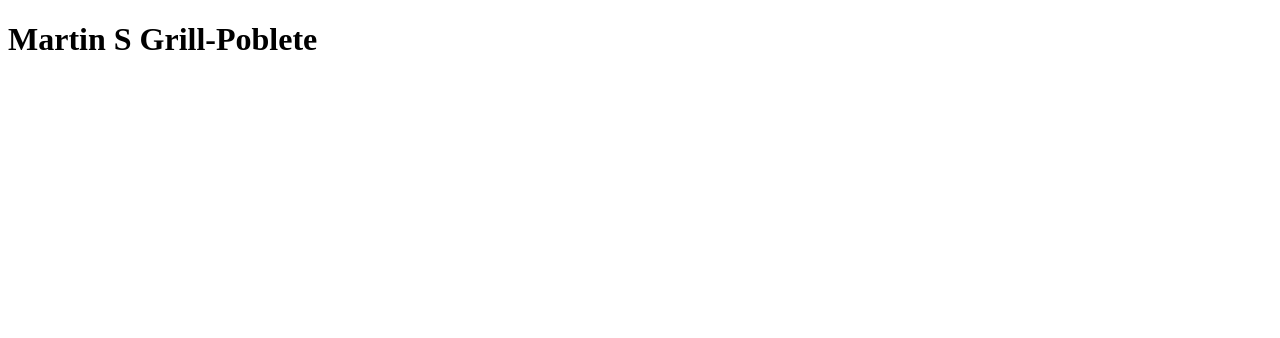
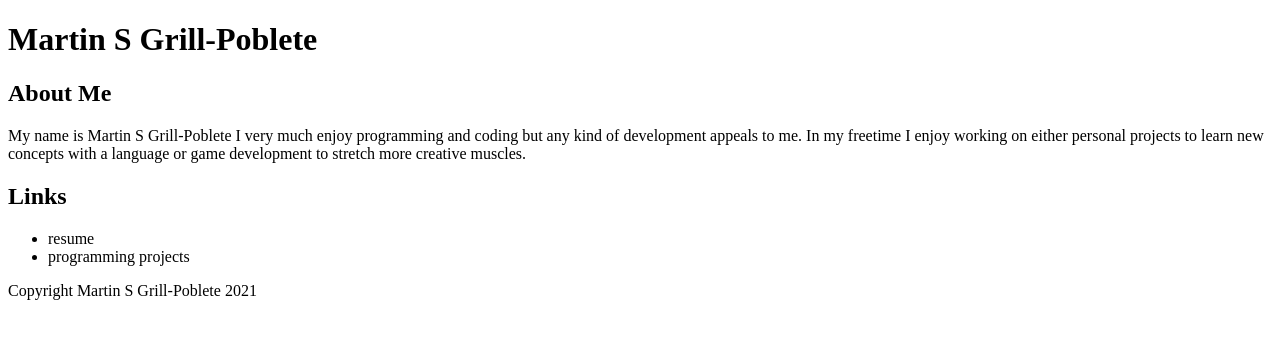
Before and after one commit to Pobletem/project-one, a plain HTML site: page index.html in a window 1280 px wide. Drawn offline with Linux system fonts and the light colour scheme.

Commit message:
add basic about me info in homepage and navigation link section

```diff
--- a/index.html
+++ b/index.html
@@ -9,9 +9,24 @@
       <h1>Martin S Grill-Poblete</h1>
     </header>
     <main id="content">
-
+      <article class="aboutme">
+        <h2>About Me</h2>
+        <p>
+          My name is Martin S Grill-Poblete
+          I very much enjoy programming and coding but any kind of development appeals to me.
+          In my freetime I enjoy working on either personal projects to learn new concepts with a language or game development to stretch more creative muscles.
+        </p>
+      </article>
+      <article class="navigation">
+        <h2>Links</h2>
+        <ul>
+          <li>resume</li>
+          <li>programming projects</li>
+        </ul>
+      </article>
     </main>
     <footer id="footer">
+      Copyright Martin S Grill-Poblete 2021
     </footer>
   </body>
 </html>
```
